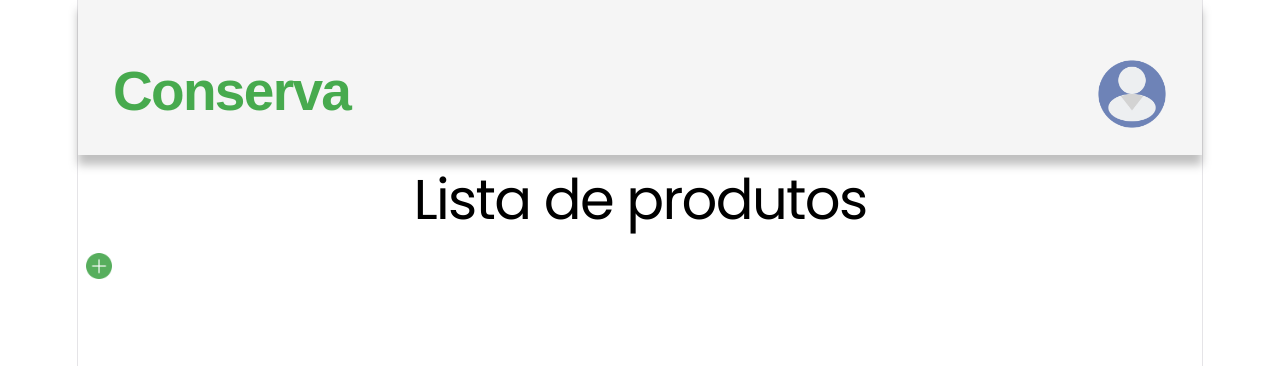
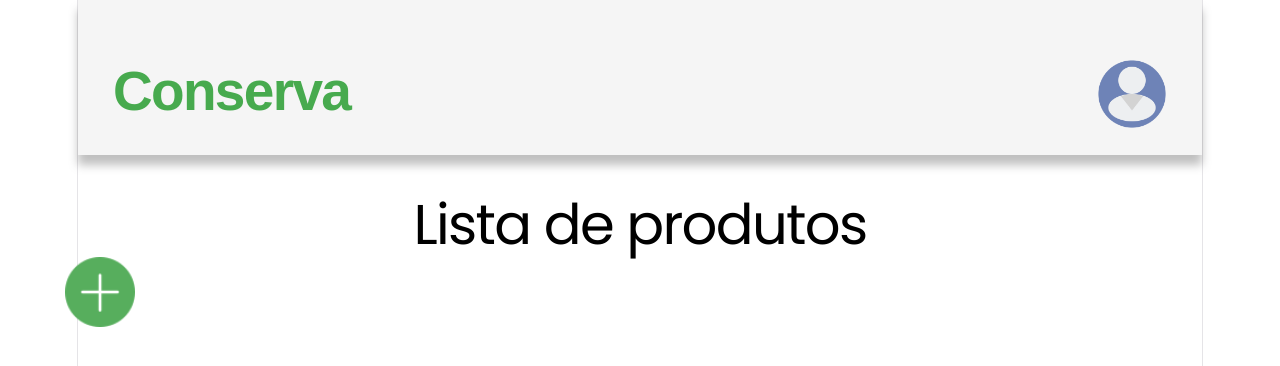
Before and after one commit to ZVSCR/Conserva, a React (Vite) app in the folder Frontend/: page /Estoque in a window 1280 px wide. Shown: the top 366 px of the page. Built offline with nearby package versions, Linux system fonts and the light colour scheme.

Commit message:
Tamanho do Icon Adicionar maior

```diff
--- a/Frontend/src/pages/Estoque/Estoque.module.css
+++ b/Frontend/src/pages/Estoque/Estoque.module.css
@@ -9,6 +9,7 @@
     color: #000000;
     text-align: center;
     width: 100%;
+    padding-top: 25px;
 }
 
 
@@ -231,8 +232,8 @@
     align-items: center;
     justify-content: center;
 
-    width: 42px;
-    height: 42px;
+    width: 43px;
+    height: 43px;
 
     padding: 0;
     border: none;
@@ -243,6 +244,6 @@
 }
 
 .botaoAdicionar img {
-    width: 26px;
-    height: 26px;
+    width: 70px;
+    height: 70px;
 }
```
